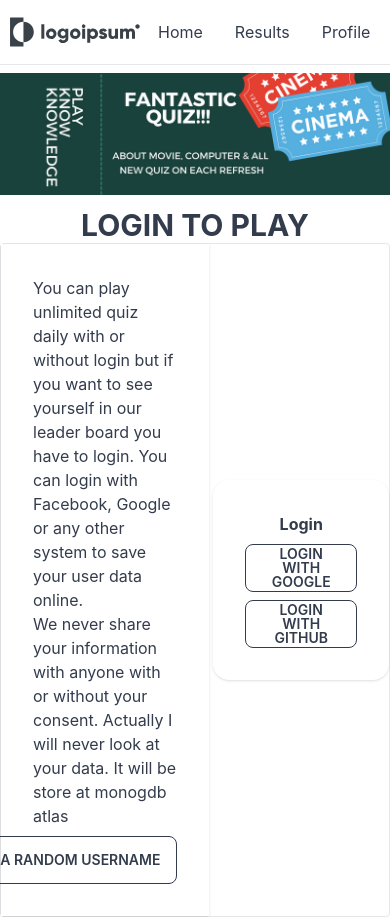
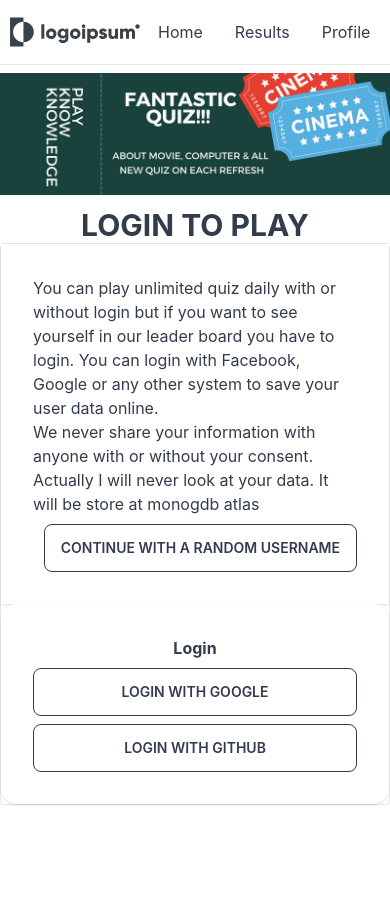
Before and after one commit to AveyBD/quiz-opentdb, a React (Create React App) app: page / in a window 390 px wide. After the commit the page ends 844 px from the top, so only its background shows below. Built offline with nearby package versions, Linux system fonts and the light colour scheme; no server answers.

Commit message:
FIx Mobile Issue

```diff
--- a/src/Pages/Home.jsx
+++ b/src/Pages/Home.jsx
@@ -30,8 +30,8 @@ const Home = () => {
       <h2 className="text-3xl text-center font-bold mt-3 uppercase">
         Login to play
       </h2>
-      <div className="flex gap-1 border border-gray-200 rounded justify-center items-center">
-        <div className="w-3/4">
+      <div className="block md:flex gap-1 border border-gray-200 rounded justify-center items-center">
+        <div className="w-full md:w-3/4">
           <div class="w-full bg-base-100 shadow">
             <div class="card-body">
               <p>
```
